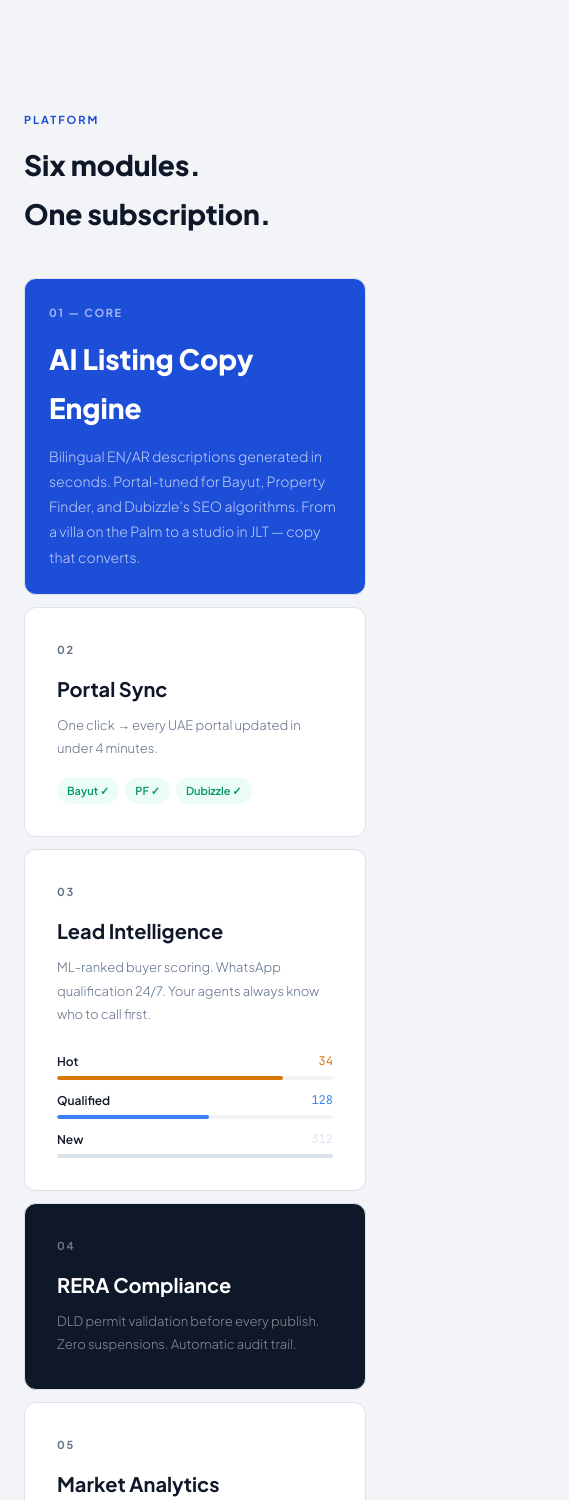
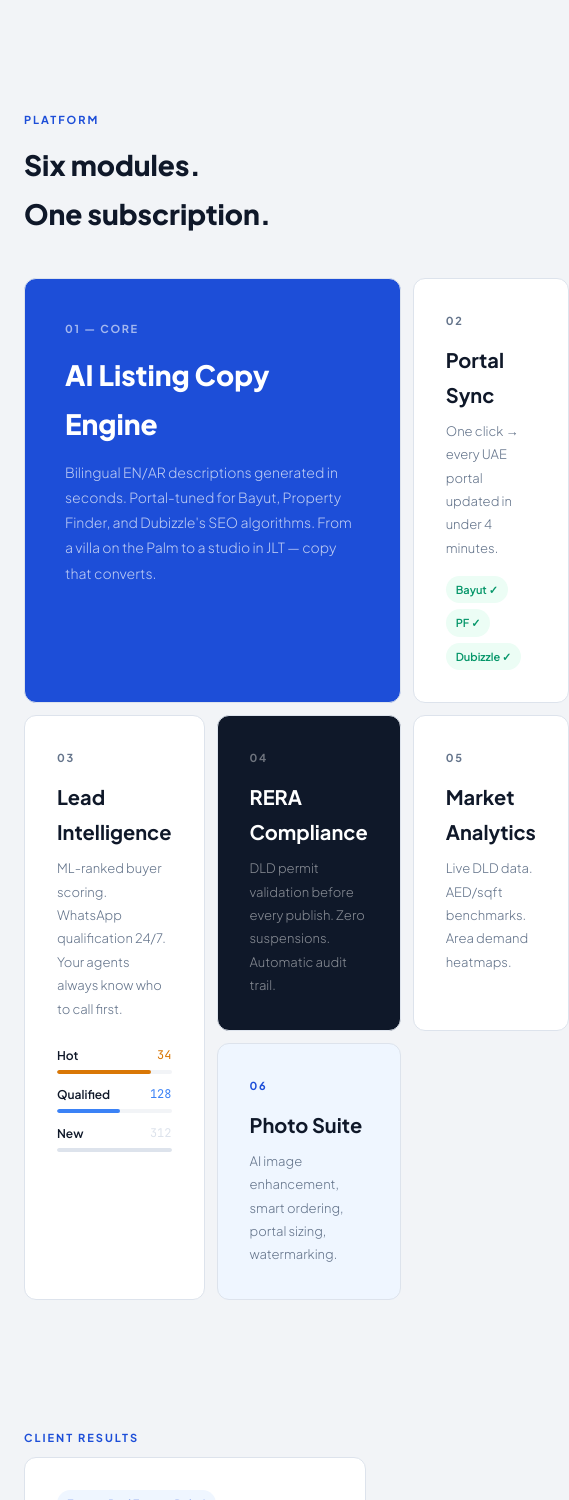
Before and after one commit to nazirdogan/Enlista, a Next.js app: page / in a window 390 px wide. Shown: the part 1356-2856 px from the top of the page, 569 px wide, since content can reach past the window. Built offline with nearby package versions, Linux system fonts and the light colour scheme.

Commit message:
refactor: replace bento CSS with how-it-works responsive rules

```diff
--- a/app/globals.css
+++ b/app/globals.css
@@ -53,18 +53,25 @@ body {
   }
 }
 
-/* Mobile: features bento collapses to single column */
+/* Mobile: how it works section */
 @media (max-width: 767px) {
-  .features-bento {
-    grid-template-columns: 1fr !important;
-    grid-template-rows: auto !important;
+  .how-it-works-steps {
+    flex-direction: column !important;
   }
-  .features-bento-wide {
-    grid-column: span 1 !important;
-    padding: 24px !important;
+  .how-it-works-connector {
+    display: none !important;
   }
-  .features-bento-tall {
-    grid-row: span 1 !important;
+  .sample-output-columns {
+    flex-direction: column !important;
+    gap: 24px !important;
+  }
+  .sample-output-divider {
+    width: 100% !important;
+    height: 1px !important;
+    align-self: auto !important;
+  }
+  .sample-output-ar {
+    padding-left: 0 !important;
   }
 }
 
```
